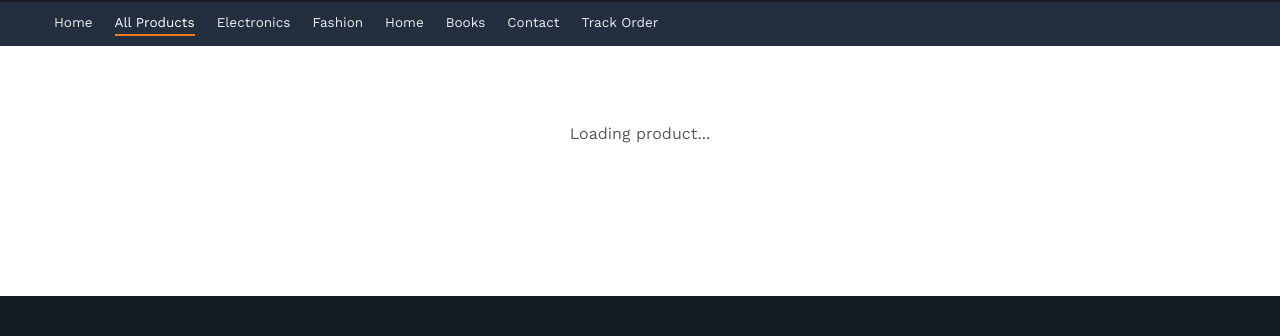
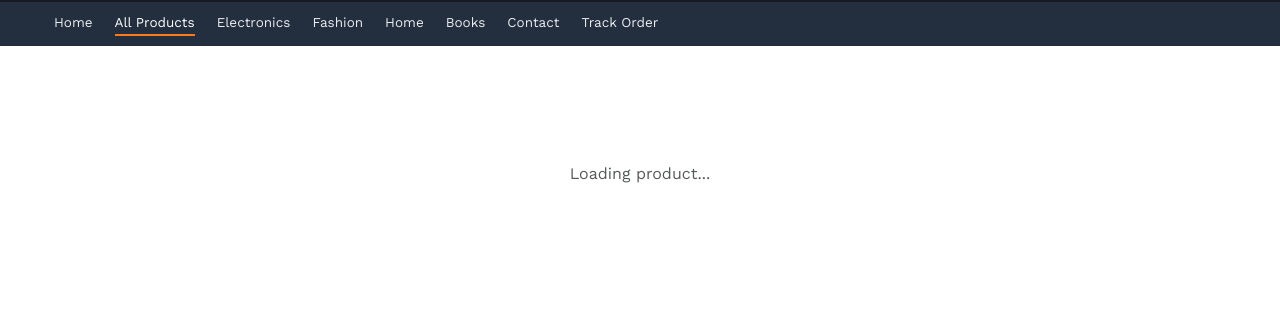
Before and after one commit to geotoaesai12-art/shopping-site, a website: page product.html in a window 1280 px wide. Shown: the part 109-445 px from the top of the page. Drawn offline with nearby package versions, Linux system fonts and the light colour scheme.

Commit message:
Update product.html

```diff
--- a/product.html
+++ b/product.html
@@ -3,26 +3,48 @@
 <head>
 <meta charset="UTF-8" />
 <meta name="viewport" content="width=device-width, initial-scale=1.0" />
+
 <title>Product — SAHN</title>
+
 <link rel="preconnect" href="https://fonts.googleapis.com">
-<link href="https://fonts.googleapis.com/css2?family=Poppins:wght@600;700&family=Work+Sans:wght@400;500;600;700&display=swap" rel="stylesheet">
+
+<link
+  href="https://fonts.googleapis.com/css2?family=Poppins:wght@600;700&family=Work+Sans:wght@400;500;600;700&display=swap"
+  rel="stylesheet"
+>
+
 <link rel="stylesheet" href="style.css" />
 </head>
+
 <body>
 
 <div id="headerMount"></div>
 
-<main class="container">
+<main class="container" style="padding-top:40px; padding-bottom:60px;">
+
   <div id="productDetail" class="product-detail">
-    <p class="loading">Loading product...</p>
+
+    <p class="loading">
+      Loading product...
+    </p>
+
   </div>
+
 </main>
 
 <div id="footerMount"></div>
+
 <div id="cartDrawerMount"></div>
 
+
+<!-- Shared layout -->
 <script src="partials.js"></script>
+
+<!-- Cart -->
 <script src="cart.js"></script>
+
+<!-- Product detail -->
 <script src="product.js"></script>
+
 </body>
 </html>
```
